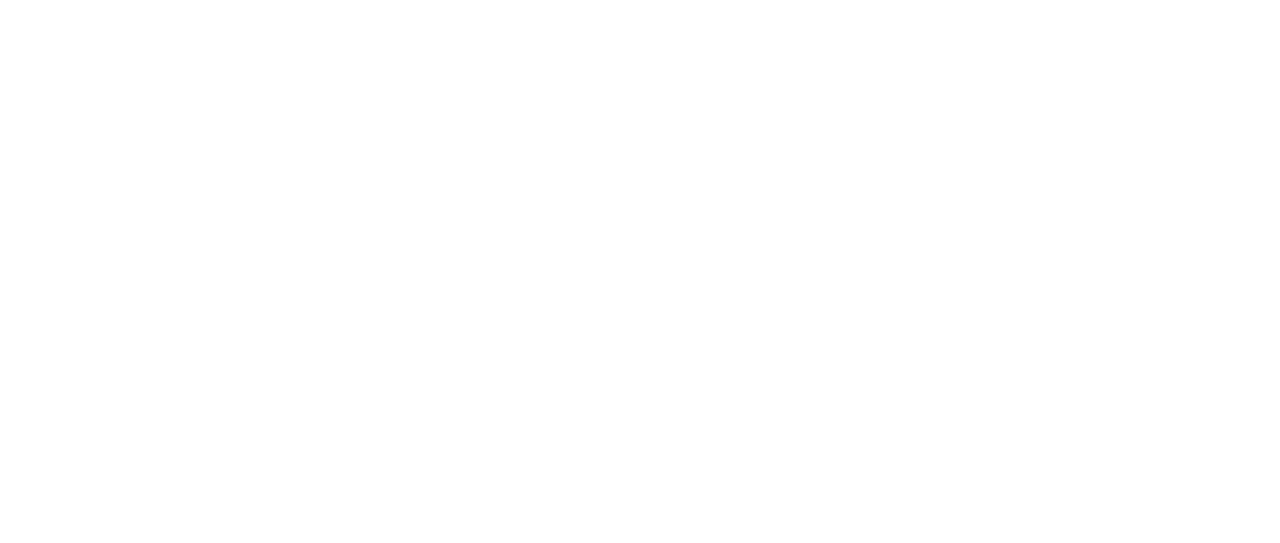
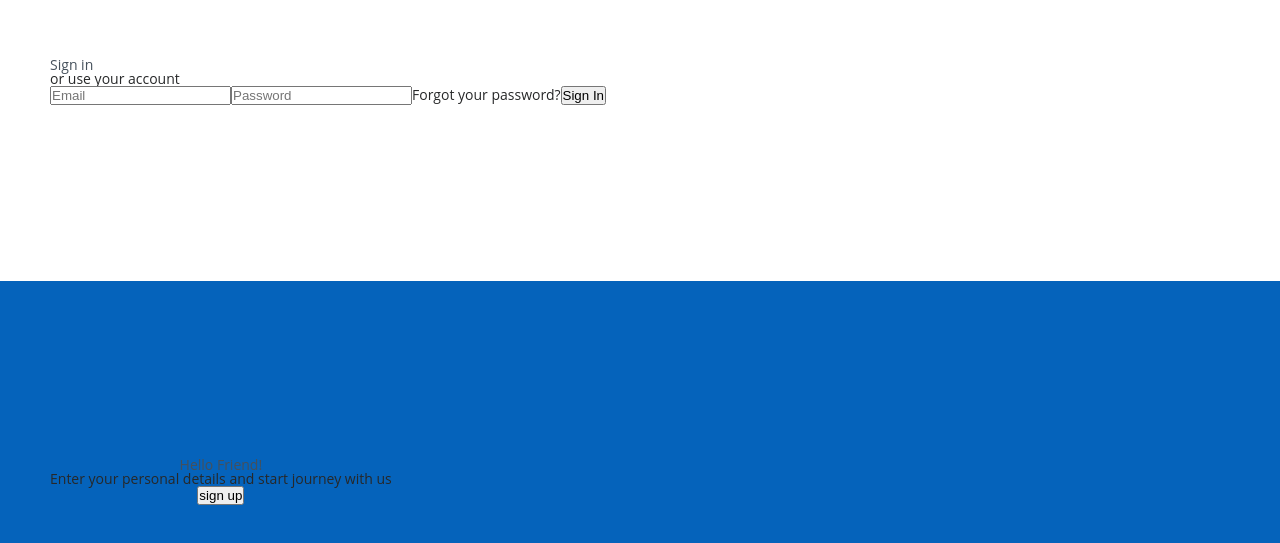
Before and after one commit to flo99o/Front_Tech, a React (Create React App) app: page /connexion in a window 1280 px wide. Shown: the part 119-662 px from the top of the page. Built offline with nearby package versions, Linux system fonts and the light colour scheme.

Commit message:
started building connexion page

```diff
--- a/src/App.js
+++ b/src/App.js
@@ -8,6 +8,7 @@ import {
 
 // Components
 import Homepage from './pages/Homepage'
+import Connexion from './pages/Connexion'
 
 const App = () => {
 
@@ -15,7 +16,8 @@ const App = () => {
     <div className="global_container">
     <Router>
       <Switch>
-        <Route exact path="/" component={Homepage} />
+        {/* <Route exact path="/" component={Homepage} /> */}
+        <Route exact path="/connexion" component={Connexion} />
       </Switch>
     </Router>
     </div>
--- a/src/css/style.css
+++ b/src/css/style.css
@@ -297,3 +297,20 @@ nav {
       height: 2rem; }
     nav li p {
       padding-left: 1.5rem; }
+
+.container--connexion {
+  height: 100vh; }
+
+.signIn, .signUp {
+  height: 50vh;
+  display: flex; }
+
+.signUp {
+  background-color: var(--color-tertiary); }
+
+.inner-box {
+  display: flex;
+  flex-direction: column;
+  align-items: center;
+  justify-content: center;
+  padding: 0 5rem; }
--- /dev/null
+++ b/src/pages/Connexion.js
@@ -0,0 +1,32 @@
+import React from 'react'
+
+ const UserPage =() => {
+    return (
+        <div className="container--connexion">
+            <div className="box">
+                <div className="signIn">
+                    <div className="inner-box">
+                    <form action="#">
+			<h1>Sign in</h1>
+			<span>or use your account</span>
+			<input type="email" placeholder="Email" />
+			<input type="password" placeholder="Password" />
+			<a href="#">Forgot your password?</a>
+			<button>Sign In</button>
+		</form>
+                    </div>
+                </div>
+                <div className="signUp">
+                    <div className="inner-box">
+                        <h1>Hello Friend!</h1>
+                        <p>Enter your personal details and start journey with us</p>
+                        <button>sign up</button>
+                    </div>
+                </div>
+
+            </div>
+        </div>
+    )
+}
+
+export default UserPage
--- /dev/null
+++ b/src/sass/layout/_connexion.scss
@@ -0,0 +1,20 @@
+.container--connexion {
+    height: 100vh;
+}
+
+.signIn, .signUp {
+    height: 50vh;
+    display: flex;
+}
+
+.signUp {
+    background-color: var(--color-tertiary);
+}
+
+.inner-box {
+    display: flex;
+    flex-direction: column;
+    align-items: center;
+    justify-content: center;
+    padding: 0 5rem;
+}
--- a/src/sass/main.scss
+++ b/src/sass/main.scss
@@ -14,3 +14,4 @@
 @import "layout/header";
 @import "layout/footer";
 @import "layout/navBar";
+@import "layout/connexion";
```
